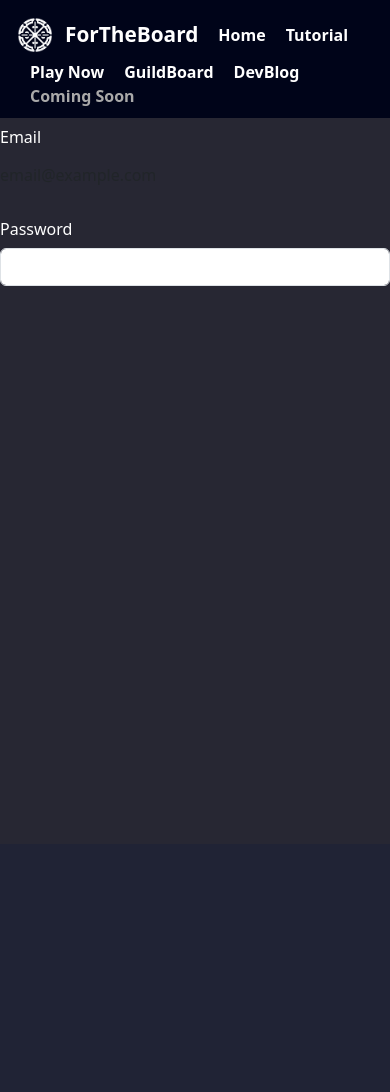
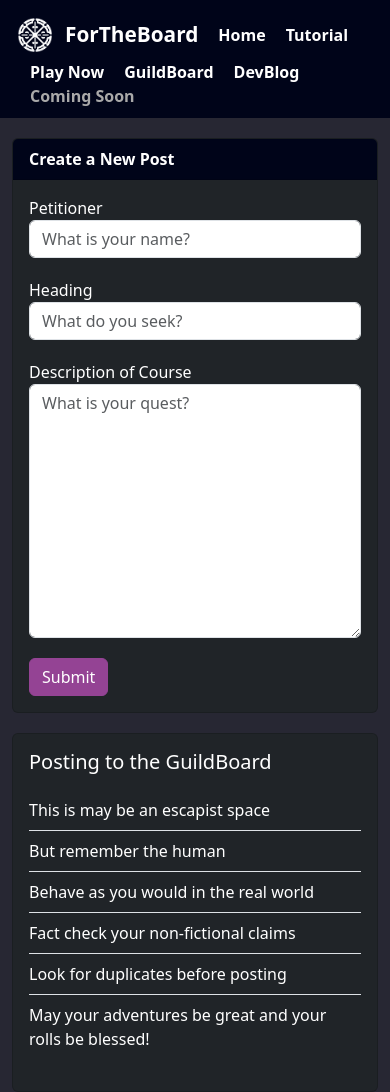
Before and after one commit to weiraven/for-the-board, a Flask app: page /create_post in a window 390 px wide. Before the commit the page ends 286 px from the top, so only its background shows below. Run offline with Flask 3, Linux system fonts and the light colour scheme.

Commit message:
formatted and styled create new post page; still implement actions taken by the create_post endpoint in app.py

```diff
--- a/templates/create_post.html
+++ b/templates/create_post.html
@@ -1,14 +1,84 @@
-{% extends "_template.html" %} {%block body %}
-<div class="mb-3 row">
-	<label for="staticEmail" class="col-sm-2 col-form-label">Email</label>
-	<div class="col-sm-10">
-		<input type="text" readonly class="form-control-plaintext" id="staticEmail" value="email@example.com" />
-	</div>
-</div>
-<div class="mb-3 row">
-	<label for="inputPassword" class="col-sm-2 col-form-label">Password</label>
-	<div class="col-sm-10">
-		<input type="password" class="form-control" id="inputPassword" />
-	</div>
-</div>
+{% extends '_template.html' %}
+
+{% block head %}
+<title>ForTheBoard - Post to the GuildBoard</title>
 {% endblock %}
+
+{% block body %}
+<style>
+    .card-header{
+        background-color: #000419;
+        color: #FFFFFF;
+    }
+    .card {
+        margin-top: 20px;
+        background-color: #202428;
+        color: #FFFFFF;
+    }
+    .card-footer{
+        background-color: #000419;
+        color: #FFFFFF;
+    }
+    .btn.btn-primary.btn-block {
+        background-color: #944394;
+        border-color: #944394;
+        color: #FFFFFF;
+    }
+    .btn.btn-light.btn-sm {
+        background-color: #A2D0F7;
+        border-color: #A2D0F7;
+    }
+    .form-control {
+        margin-bottom: 20px;
+    }
+	.list-group-item {
+        background-color: #202428;
+        color: #FFFFFF;
+		padding-left: 0;
+	}
+</style>
+
+<div class="container">
+    <div class="row">
+        <div class="col-sm-8">
+            <div class="card">
+                <div class="card-header">
+                    <strong>Create a New Post</strong>
+                </div>
+                <div class="card-body">
+                    <form action="/create_post" method="post">
+                        <div class="form-group">
+                            <label for="authorName">Petitioner</label>
+                            <input type="text" class="form-control" id="authorName" name="author_name" placeholder="What is your name?" required>
+                        </div>
+                        <div class="form-group">
+                            <label for="postTitle">Heading</label>
+                            <input type="text" class="form-control" id="postTitle" name="title" placeholder="What do you seek?" required>
+                        </div>
+                        <div class="form-group">
+                            <label for="postContent">Description of Course</label>
+                            <textarea class="form-control" id="postContent" name="content" rows="10" placeholder="What is your quest?"></textarea>
+                        </div>
+                        <button type="submit" class="btn btn-primary btn-block">Submit</button>
+                    </form>
+				</div>
+			</div>
+		</div>
+			<div class="col-sm-4">
+				<div class="card">
+					<div class="card-body">
+						<h5 class="card-title">Posting to the GuildBoard</h5>
+						<p class="card-text">
+							<ul class="list-group list-group-flush">
+							<li class="list-group-item">This is may be an escapist space</li>
+							<li class="list-group-item">But remember the human</li>
+							<li class="list-group-item">Behave as you would in the real world</li>
+							<li class="list-group-item">Fact check your non-fictional claims</li>
+							<li class="list-group-item">Look for duplicates before posting</li>
+							<li class="list-group-item">May your adventures be great and your rolls be blessed!</li>
+							</ul>
+						</p>
+					</div>
+				</div>
+			</div>
+{% endblock %}
```
